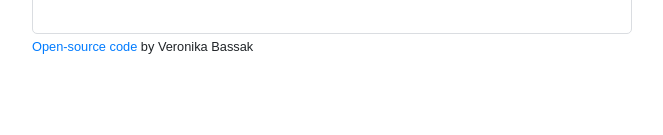
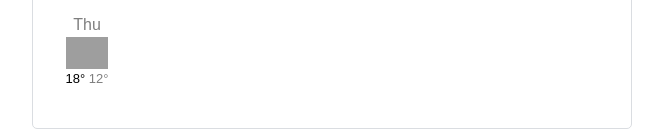
Before and after one commit to veronikabassak/vanilla-weather-app, a plain HTML site: page index.html in a window 1280 px wide. Shown: the part 215-350 px from the top of the page, without its empty margins (308-971 px from the left). Drawn offline with nearby package versions, Linux system fonts and the light colour scheme; no server answers; grey boxes are pictures that could not be loaded.

Commit message:
Added weather forecast html

```diff
--- a/index.html
+++ b/index.html
@@ -66,6 +66,22 @@
               </ul>
             </div>
           </div>
+          <div class="weather-forecast">
+            <div class="row">
+              <div class="col-2">
+                <div class="weather-forecast-date">Thu</div>
+                <img
+                  src="http://openweathermap.org/img/wn/50d@2x.png"
+                  alt=""
+                  width="42"
+                />
+                <div class="weather-forecast-temperatures">
+                  <span class="weather-forecast-temperature-max"> 18° </span>
+                  <span class="weather-forecast-temperature-min"> 12° </span>
+                </div>
+              </div>
+            </div>
+          </div>
           <div class="weather-forecast" id="forecast"></div>
         </div>
         <small>
```
